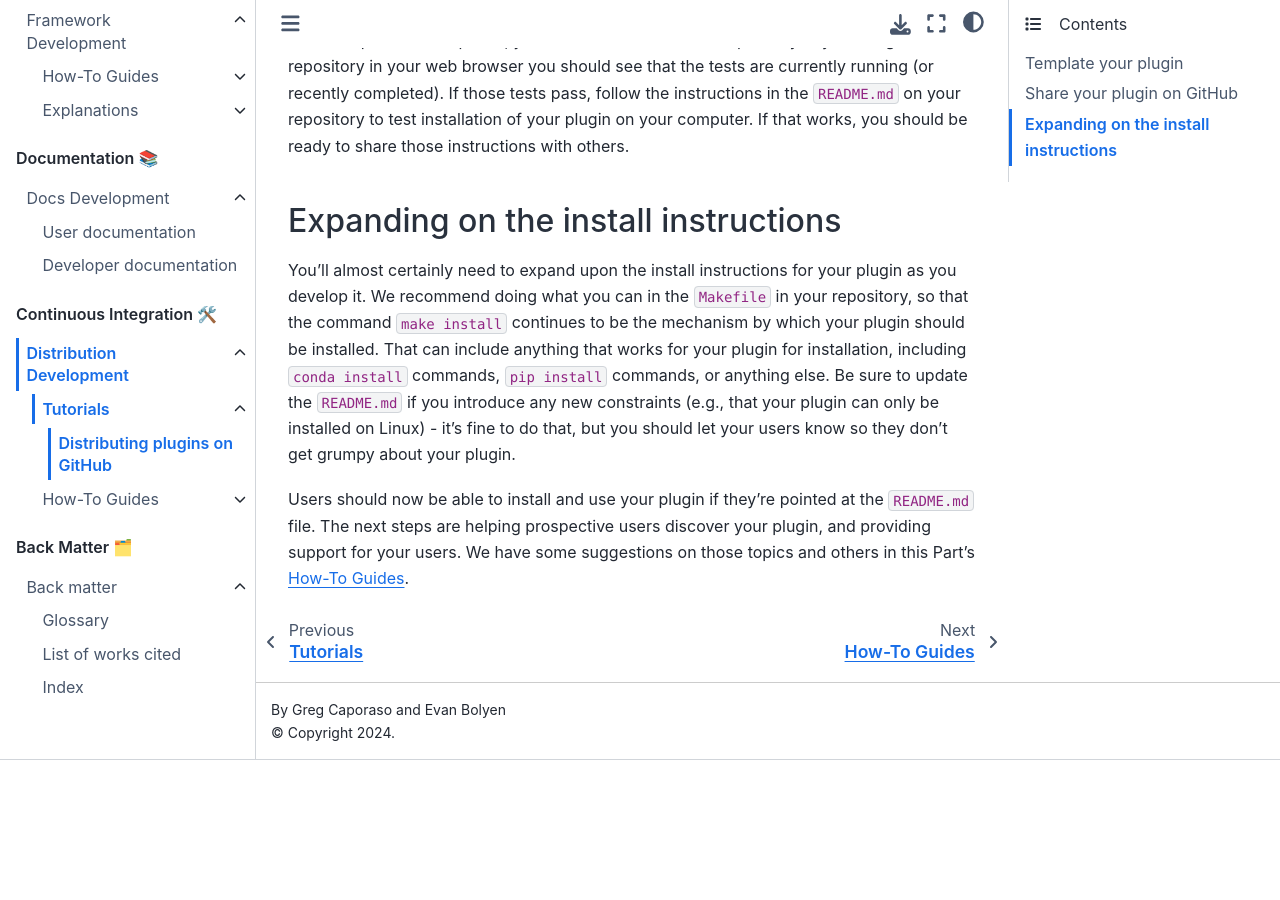
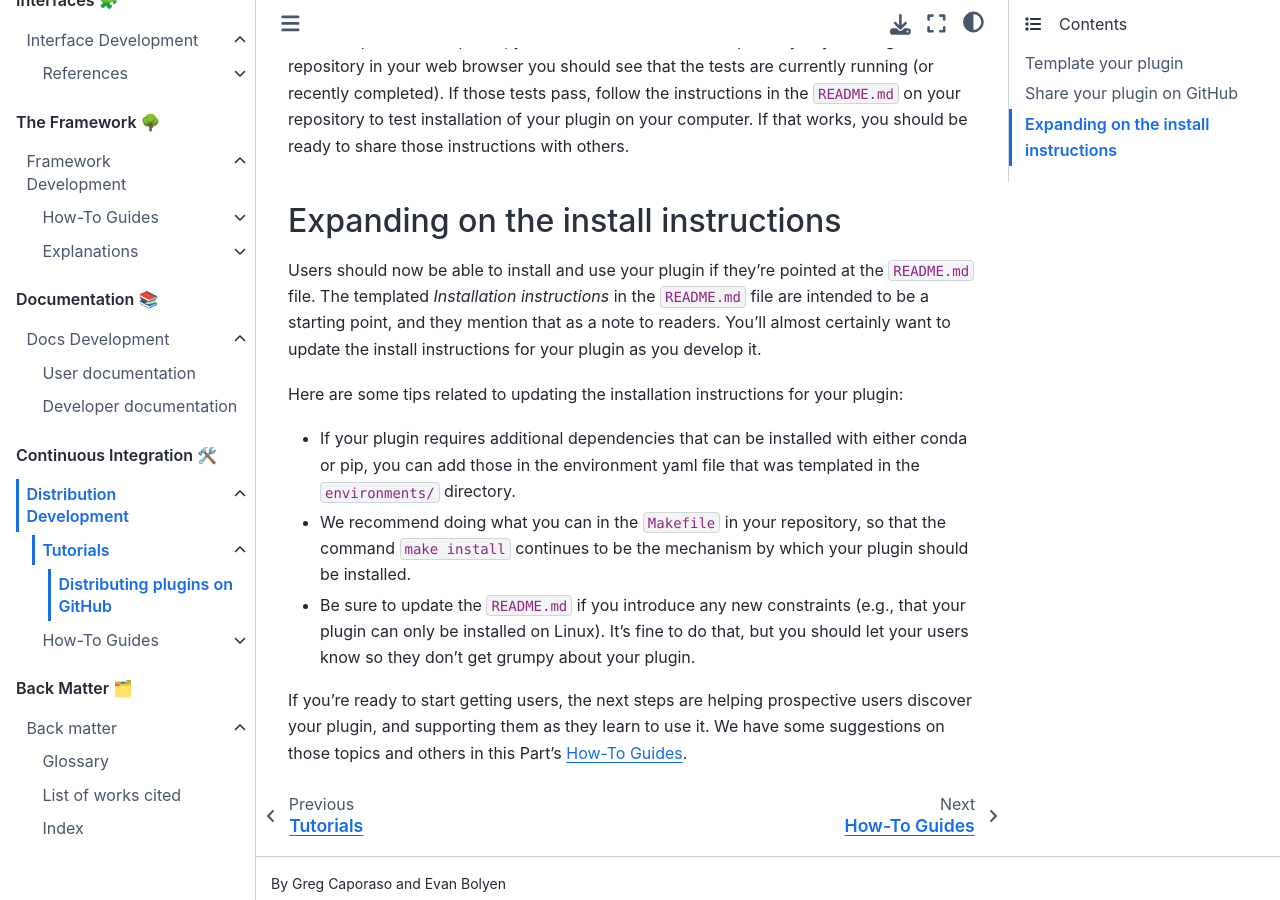
Before and after one commit to caporaso-lab/developing-with-qiime2, a Jupyter Book: the page built from book/ci/tutorials/distribute-on-gh.md, in a window 1280 px wide and 900 px high, scrolled down 1666 px. Built offline with Jupyter Book 1.0.4 settings and Sphinx 7.4.7 and the Sphinx Book theme 1.1.4, drawn with Linux system fonts in a browser that asks for light colours; pages that are not in the unit, such as notebooks, are missing from menus; before the commit the page ends 2426 px from its top, so only the background shows below that.

Commit message:
minor copy edits

```diff
--- a/book/ci/tutorials/distribute-on-gh.md
+++ b/book/ci/tutorials/distribute-on-gh.md
@@ -66,11 +66,15 @@ If that works, you should be ready to share those instructions with others.
 
 ## Expanding on the install instructions
 
-You'll almost certainly need to expand upon the install instructions for your plugin as you develop it.
-We recommend doing what you can in the `Makefile` in your repository, so that the command `make install` continues to be the mechanism by which your plugin should be installed.
-That can include anything that works for your plugin for installation, including `conda install` commands, `pip install` commands, or anything else.
-Be sure to update the `README.md` if you introduce any new constraints (e.g., that your plugin can only be installed on Linux) - it's fine to do that, but you should let your users know so they don't get grumpy about your plugin.
+Users should now be able to install and use your plugin if they're pointed at the `README.md` file.
+The templated *Installation instructions* in the `README.md` file are intended to be a starting point, and they mention that as a note to readers.
+You'll almost certainly want to update the install instructions for your plugin as you develop it.
 
-Users should now be able to install and use your plugin if they're pointed at the `README.md` file.
-The next steps are helping prospective users discover your plugin, and providing support for your users.
+Here are some tips related to updating the installation instructions for your plugin:
+- If your plugin requires additional dependencies that can be installed with either conda or pip, you can add those in the environment yaml file that was templated in the `environments/` directory.
+- We recommend doing what you can in the `Makefile` in your repository, so that the command `make install` continues to be the mechanism by which your plugin should be installed.
+- Be sure to update the `README.md` if you introduce any new constraints (e.g., that your plugin can only be installed on Linux).
+  It's fine to do that, but you should let your users know so they don't get grumpy about your plugin.
+
+If you're ready to start getting users, the next steps are helping prospective users discover your plugin, and supporting them as they learn to use it.
 We have some suggestions on those topics and others in this Part's [](ci-how-to-intro).
```
Also changed, not shown: book/plugins/tutorials/create-from-template.md (+7 -5 lines).
